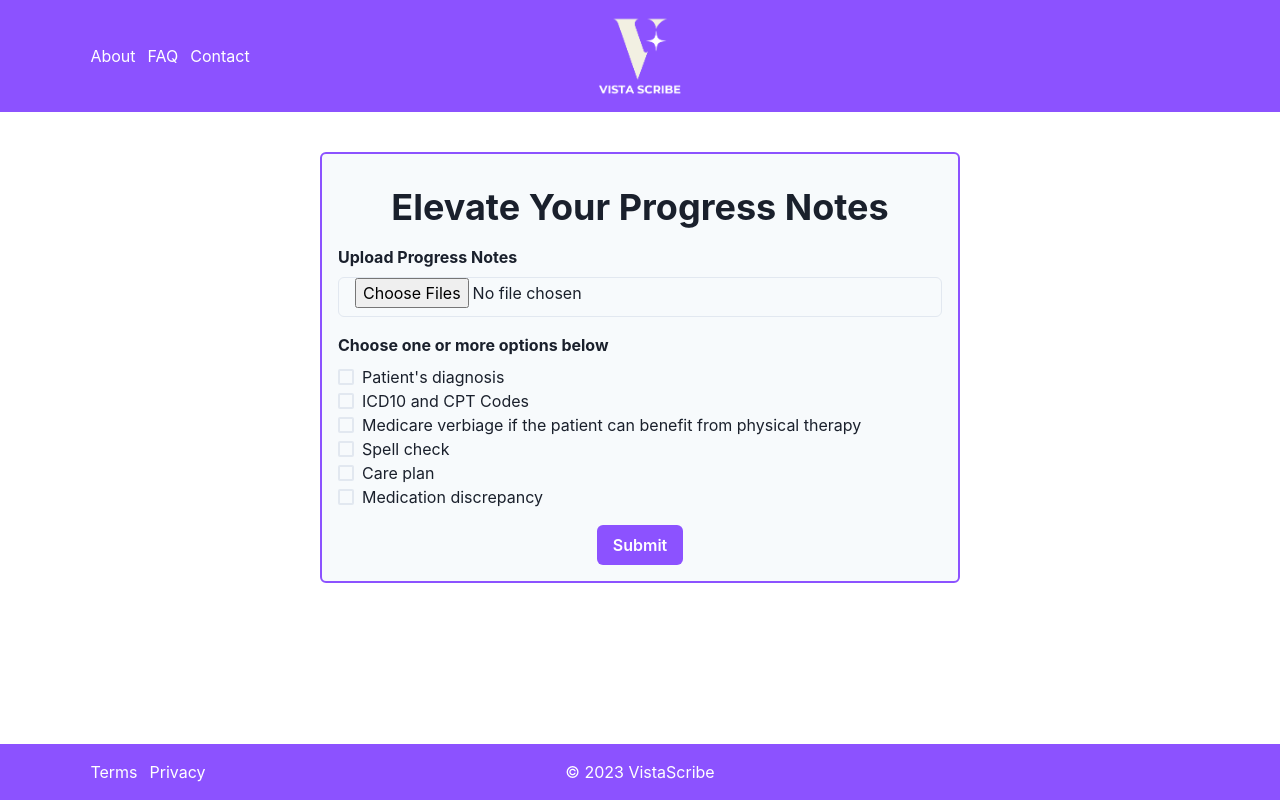
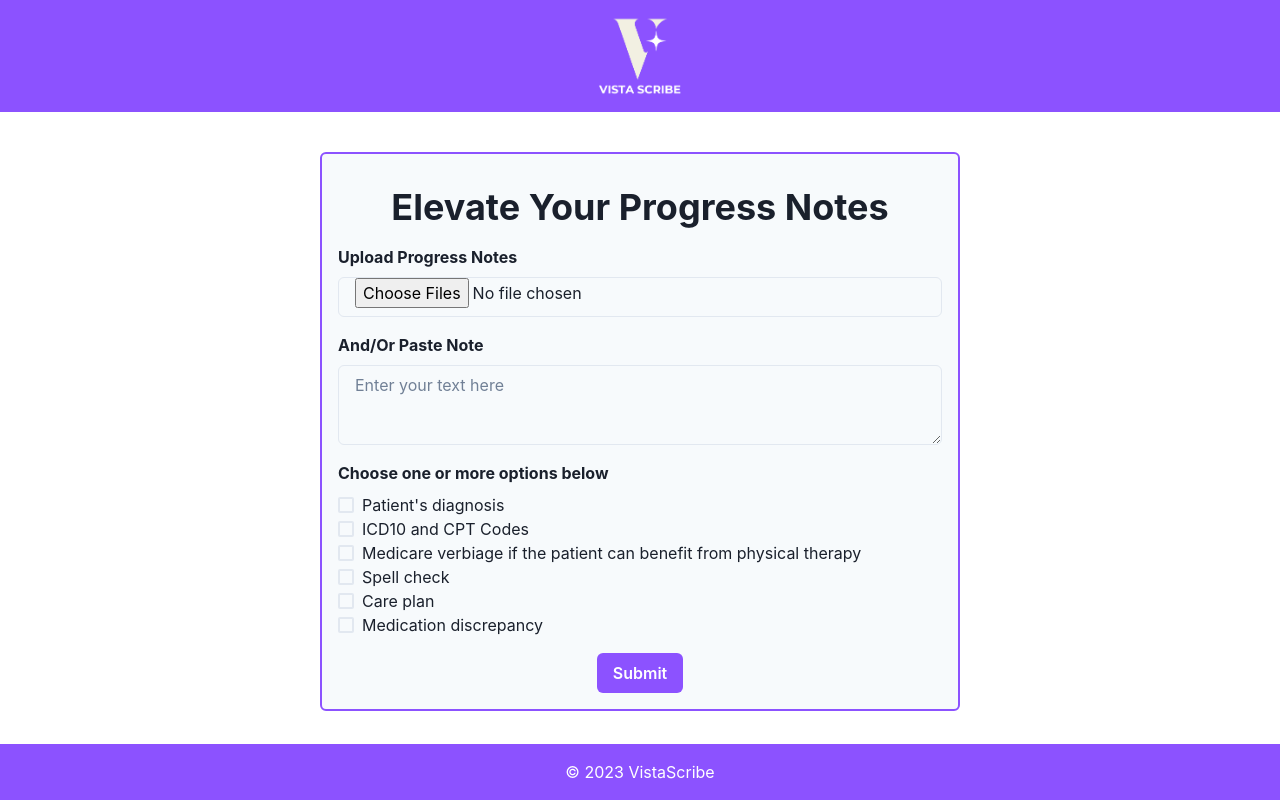
Before and after one commit to avigewirtz/billing, a React (Create React App) app: page / in a window 1280 px wide. Built offline with nearby package versions, Linux system fonts and the light colour scheme; what pdfmake would draw is missing.

Commit message:
trying to add text box

```diff
--- a/src/App.js
+++ b/src/App.js
@@ -11,7 +11,7 @@ import Footer from './Footer';
 import pdfFonts from "pdfmake/build/vfs_fonts";
 // import { BrowserRouter as Router } from 'react-router-dom';
 import {
-  ChakraProvider, Checkbox, Spinner, Flex, Box, Heading, Button, Input, Text, FormControl, CheckboxGroup, FormLabel
+  ChakraProvider, Checkbox, Spinner, Flex, Box, Heading, Button, Input, Text, FormControl, CheckboxGroup, FormLabel, Textarea
 } from '@chakra-ui/react';
 
 pdfMake.vfs = pdfFonts.pdfMake.vfs;
@@ -24,6 +24,8 @@ function App() {
   const [responseText, setResponseText] = useState([]);
   const [noteNames, setNoteNames] = useState([]);
   const [selectedOption, setSelectedOption] = useState([]);
+  const [textInput, setTextInput] = useState("");
+
 
 
   // eslint-disable-next-line no-unused-vars
@@ -125,17 +127,16 @@ const handleSubmit = async () => {
   console.log("Notes state:", notes);  // Debugging line
   console.log("Selected Option:", selectedOption); // Debugging line
 
-
   setError(null);
   resetResponseText();
 
-  if (notes.length === 0 && selectedOption.length === 0) {
-    alert("Please upload file(s) and select an option.");
+  if (notes.length === 0 && selectedOption.length === 0 && textInput.trim() === "") {
+    alert("Please upload file(s) or paste note, and select an option.");
     return;
   }
 
-  if (notes.length === 0 && !selectedOption.length === 0) {
-    alert("Please upload file(s).");
+  if (notes.length === 0 && textInput.trim() === "" && !selectedOption.length === 0) {
+    alert("Please upload file(s) or paste note.");
     return;
   }
 
@@ -146,10 +147,17 @@ const handleSubmit = async () => {
 
   setIsLoading(true);
 
+  // If there is pasted text, add it to the notes array
+  if (textInput.trim() !== "") {
+    notes.push(textInput);
+    noteNames.push("Pasted Note"); // Add a placeholder name for the pasted note
+  }
+
   const data = {
     notes,
     choices: selectedOption
   };
+
 
   try {
     const response = await axios.post('/api/get-prompt', data, {
@@ -235,6 +243,16 @@ return (
             <Input type="file" accept=".pdf" onChange={handleFileChange} multiple />
           </FormControl>
 
+          <FormControl id="text-input" mt={4}>
+    <FormLabel fontWeight="bold">And/Or Paste Note</FormLabel>
+    <Textarea
+        placeholder="Enter your text here"
+        value={textInput}
+        onChange={(e) => setTextInput(e.target.value)}
+    />
+</FormControl>
+
+
           <FormControl id="info-selection" mt={4}>
           <FormLabel fontWeight="bold">Choose one or more options below</FormLabel>
 
--- a/src/Footer.js
+++ b/src/Footer.js
@@ -11,8 +11,8 @@ const Footer = () => {
         {/* Left Container for Navigation and Empty Space */}
         <Flex alignItems="center" width={["auto", "auto", "20%"]}>
           {/* Navigation Links */}
-          <Text ml={3} cursor="pointer">Terms</Text>
-          <Text ml={3} cursor="pointer">Privacy</Text>
+          {/* <Text ml={3} cursor="pointer">Terms</Text>
+          <Text ml={3} cursor="pointer">Privacy</Text> */}
           {/* <Text ml={3} cursor="pointer">Contact</Text> */}
         </Flex>
 
--- a/src/Header.js
+++ b/src/Header.js
@@ -1,5 +1,5 @@
 import React from 'react';
-import { Box, Flex, Image, Text, useColorMode } from '@chakra-ui/react';
+import { Box, Flex, Image, useColorMode } from '@chakra-ui/react';
 
 const Header = ({ logoSrc }) => {
   const { colorMode } = useColorMode();
@@ -11,9 +11,9 @@ const Header = ({ logoSrc }) => {
         {/* Left Container for Navigation and Empty Space */}
         <Flex alignItems="center" width={["auto", "auto", "20%"]}>
           {/* Navigation Links */}
-          <Text ml={3} cursor="pointer">About</Text>
+          {/* <Text ml={3} cursor="pointer">About</Text>
           <Text ml={3} cursor="pointer">FAQ</Text>
-          <Text ml={3} cursor="pointer">Contact</Text>
+          <Text ml={3} cursor="pointer">Contact</Text> */}
         </Flex>
 
         {/* Logo - to ensure it is centered */}
```
Also changed, not shown: 1 other file (tests, documents, lock files or other folders).
